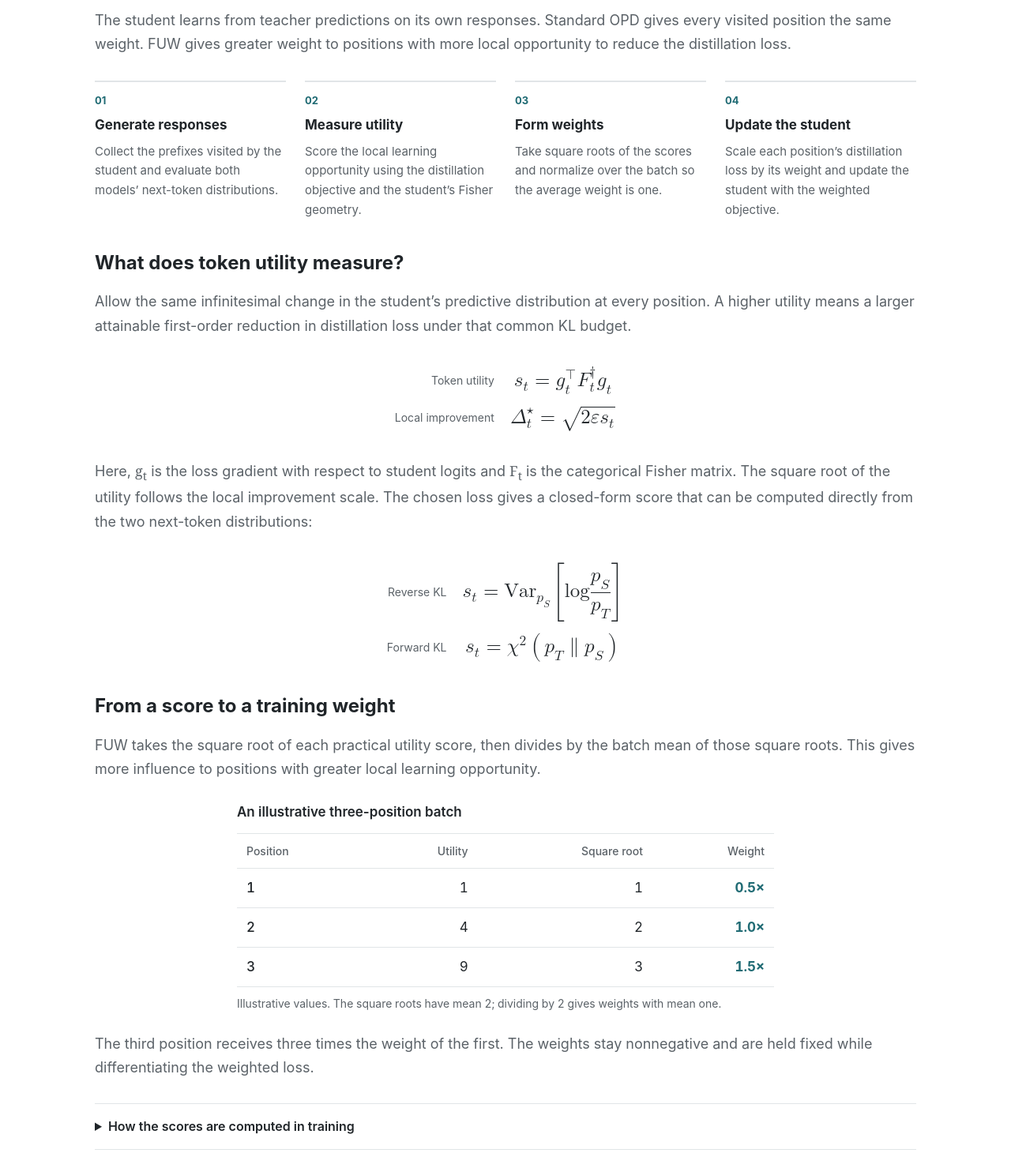
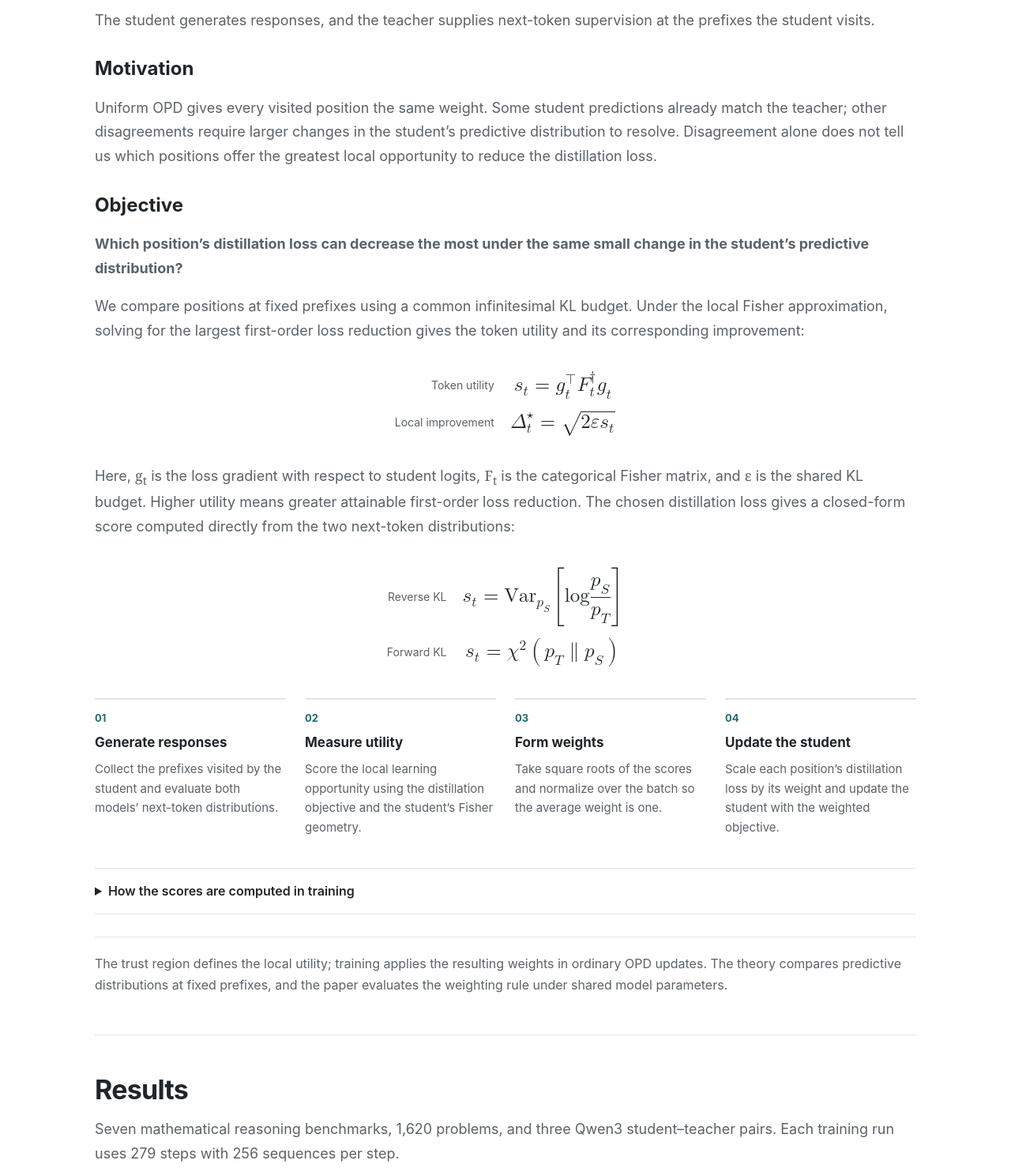
Before and after one commit to fisher-utility-weighting-opd/fisher-utility-weighting-opd.github.io, a plain HTML site: page index.html in a window 1280 px wide. Shown: the part 1096-2575 px from the top of the page at 79% size. Drawn offline with Linux system fonts and the light colour scheme.

Commit message:
Explain token utility motivation and objective

```diff
--- a/index.html
+++ b/index.html
@@ -45,7 +45,25 @@
       <section class="method-section section wrap" id="method" aria-labelledby="method-title">
         <div class="section-heading">
           <h2 id="method-title">How Fisher Utility Weighting works</h2>
-          <p>The student learns from teacher predictions on its own responses. Standard OPD gives every visited position the same weight. FUW gives greater weight to positions with more local opportunity to reduce the distillation loss.</p>
+          <p>The student generates responses, and the teacher supplies next-token supervision at the prefixes the student visits.</p>
+        </div>
+        <h3>Motivation</h3>
+        <p>Uniform OPD gives every visited position the same weight. Some student predictions already match the teacher; other disagreements require larger changes in the student’s predictive distribution to resolve. Disagreement alone does not tell us which positions offer the greatest local opportunity to reduce the distillation loss.</p>
+        <h3>Objective</h3>
+        <p><strong>Which position’s distillation loss can decrease the most under the same small change in the student’s predictive distribution?</strong></p>
+        <p>We compare positions at fixed prefixes using a common infinitesimal KL budget. Under the local Fisher approximation, solving for the largest first-order loss reduction gives the token utility and its corresponding improvement:</p>
+        <div class="equation-line">
+          <span class="equation-label">Token utility</span>
+          <math display="block" aria-label="s sub t equals g sub t transpose F sub t pseudoinverse g sub t"><mrow><msub><mi>s</mi><mi>t</mi></msub><mo>=</mo><msubsup><mi>g</mi><mi>t</mi><mo>⊤</mo></msubsup><msubsup><mi>F</mi><mi>t</mi><mo>†</mo></msubsup><msub><mi>g</mi><mi>t</mi></msub></mrow></math>
+          <span class="equation-label">Local improvement</span>
+          <math display="block" aria-label="Delta star sub t equals square root of 2 epsilon s sub t"><mrow><msubsup><mi>Δ</mi><mi>t</mi><mo>⋆</mo></msubsup><mo>=</mo><msqrt><mrow><mn>2</mn><mi>ε</mi><msub><mi>s</mi><mi>t</mi></msub></mrow></msqrt></mrow></math>
+        </div>
+        <p>Here, <span class="inline-math">g<sub>t</sub></span> is the loss gradient with respect to student logits, <span class="inline-math">F<sub>t</sub></span> is the categorical Fisher matrix, and <span class="inline-math">ε</span> is the shared KL budget. Higher utility means greater attainable first-order loss reduction. The chosen distillation loss gives a closed-form score computed directly from the two next-token distributions:</p>
+        <div class="equation-line">
+          <span class="equation-label">Reverse KL</span>
+          <math display="block" aria-label="Utility is the student-weighted variance of the student-to-teacher log probability ratio"><mrow><msub><mi>s</mi><mi>t</mi></msub><mo>=</mo><msub><mi mathvariant="normal">Var</mi><msub><mi>p</mi><mi>S</mi></msub></msub><mo>[</mo><mi mathvariant="normal">log</mi><mfrac><msub><mi>p</mi><mi>S</mi></msub><msub><mi>p</mi><mi>T</mi></msub></mfrac><mo>]</mo></mrow></math>
+          <span class="equation-label">Forward KL</span>
+          <math display="block" aria-label="Utility is Pearson chi squared divergence of teacher from student"><mrow><msub><mi>s</mi><mi>t</mi></msub><mo>=</mo><msup><mi>χ</mi><mn>2</mn></msup><mo>(</mo><msub><mi>p</mi><mi>T</mi></msub><mo>∥</mo><msub><mi>p</mi><mi>S</mi></msub><mo>)</mo></mrow></math>
         </div>
         <ol class="method-flow" aria-label="FUW training flow">
           <li><strong>Generate responses</strong><p>Collect the prefixes visited by the student and evaluate both models’ next-token distributions.</p></li>
@@ -53,36 +71,6 @@
           <li><strong>Form weights</strong><p>Take square roots of the scores and normalize over the batch so the average weight is one.</p></li>
           <li><strong>Update the student</strong><p>Scale each position’s distillation loss by its weight and update the student with the weighted objective.</p></li>
         </ol>
-        <h3>What does token utility measure?</h3>
-        <p>Allow the same infinitesimal change in the student’s predictive distribution at every position. A higher utility means a larger attainable first-order reduction in distillation loss under that common KL budget.</p>
-        <div class="equation-line">
-          <span class="equation-label">Token utility</span>
-          <math display="block" aria-label="s sub t equals g sub t transpose F sub t pseudoinverse g sub t"><mrow><msub><mi>s</mi><mi>t</mi></msub><mo>=</mo><msubsup><mi>g</mi><mi>t</mi><mo>⊤</mo></msubsup><msubsup><mi>F</mi><mi>t</mi><mo>†</mo></msubsup><msub><mi>g</mi><mi>t</mi></msub></mrow></math>
-          <span class="equation-label">Local improvement</span>
-          <math display="block" aria-label="Delta star sub t equals square root of 2 epsilon s sub t"><mrow><msubsup><mi>Δ</mi><mi>t</mi><mo>⋆</mo></msubsup><mo>=</mo><msqrt><mrow><mn>2</mn><mi>ε</mi><msub><mi>s</mi><mi>t</mi></msub></mrow></msqrt></mrow></math>
-        </div>
-        <p>Here, <span class="inline-math">g<sub>t</sub></span> is the loss gradient with respect to student logits and <span class="inline-math">F<sub>t</sub></span> is the categorical Fisher matrix. The square root of the utility follows the local improvement scale. The chosen loss gives a closed-form score that can be computed directly from the two next-token distributions:</p>
-        <div class="equation-line">
-          <span class="equation-label">Reverse KL</span>
-          <math display="block" aria-label="Utility is the student-weighted variance of the student-to-teacher log probability ratio"><mrow><msub><mi>s</mi><mi>t</mi></msub><mo>=</mo><msub><mi mathvariant="normal">Var</mi><msub><mi>p</mi><mi>S</mi></msub></msub><mo>[</mo><mi mathvariant="normal">log</mi><mfrac><msub><mi>p</mi><mi>S</mi></msub><msub><mi>p</mi><mi>T</mi></msub></mfrac><mo>]</mo></mrow></math>
-          <span class="equation-label">Forward KL</span>
-          <math display="block" aria-label="Utility is Pearson chi squared divergence of teacher from student"><mrow><msub><mi>s</mi><mi>t</mi></msub><mo>=</mo><msup><mi>χ</mi><mn>2</mn></msup><mo>(</mo><msub><mi>p</mi><mi>T</mi></msub><mo>∥</mo><msub><mi>p</mi><mi>S</mi></msub><mo>)</mo></mrow></math>
-        </div>
-        <h3>From a score to a training weight</h3>
-        <p>FUW takes the square root of each practical utility score, then divides by the batch mean of those square roots. This gives more influence to positions with greater local learning opportunity.</p>
-        <div class="weight-example" role="group" aria-labelledby="weight-example-title">
-          <h4 id="weight-example-title">An illustrative three-position batch</h4>
-          <table class="example-table">
-            <caption>Illustrative values. The square roots have mean 2; dividing by 2 gives weights with mean one.</caption>
-            <thead><tr><th scope="col">Position</th><th scope="col">Utility</th><th scope="col">Square root</th><th scope="col">Weight</th></tr></thead>
-            <tbody>
-              <tr><th scope="row">1</th><td>1</td><td>1</td><td>0.5×</td></tr>
-              <tr><th scope="row">2</th><td>4</td><td>2</td><td>1.0×</td></tr>
-              <tr><th scope="row">3</th><td>9</td><td>3</td><td>1.5×</td></tr>
-            </tbody>
-          </table>
-        </div>
-        <p>The third position receives three times the weight of the first. The weights stay nonnegative and are held fixed while differentiating the weighted loss.</p>
         <details class="implementation-details"><summary>How the scores are computed in training</summary><div><p>For reverse KL, use the union of the student’s and teacher’s top 16 tokens, containing at most 32 tokens. Renormalize both distributions on that set, clip their log ratios to [−5, 5], and compute the student-weighted variance. These approximate scores supply the square-root weights.</p><p>If every score is zero, use uniform weights. Stop gradients through the weights when optimizing the student. Forward KL uses its corresponding Pearson χ<sup>2</sup> utility and upper-clips the teacher-to-student log ratio at 3 for scoring.</p></div></details>
         <p class="theory-note">The trust region defines the local utility; training applies the resulting weights in ordinary OPD updates. The theory compares predictive distributions at fixed prefixes, and the paper evaluates the weighting rule under shared model parameters.</p>
       </section>
--- a/styles.css
+++ b/styles.css
@@ -61,15 +61,6 @@ a:focus-visible, button:focus-visible, summary:focus-visible, .table-scroll:focu
 .method-flow strong { font-size: 17px; font-weight: 650; }
 .method-flow p { margin: 6px 0 0; color: var(--muted); font-size: 15px; line-height: 1.65; }
 .method-section > h3 { margin: 30px 0 10px; font-size: 24px; font-weight: 650; line-height: 1.35; }
-.weight-example { max-width: 680px; margin: 24px auto; }
-.weight-example h4 { margin: 0 0 12px; font-size: 17px; font-weight: 600; }
-.example-table { width: 100%; border-collapse: collapse; text-align: right; font-size: 17px; font-variant-numeric: tabular-nums; }
-.example-table th, .example-table td { padding: 10px 12px; border-bottom: 1px solid var(--line); }
-.example-table th:first-child { text-align: left; }
-.example-table thead th { border-top: 1px solid var(--line); color: var(--muted); font-size: 14px; font-weight: 500; }
-.example-table tbody th { font-weight: 500; }
-.example-table td:last-child { color: var(--accent); font-weight: 650; }
-.example-table caption { caption-side: bottom; padding-top: 10px; color: var(--muted); font-size: 14px; line-height: 1.6; text-align: left; }
 .theory-note { margin: 28px 0 0; padding-top: 20px; border-top: 1px solid var(--line); color: var(--muted); font-size: 16px; }
 .theory-note strong { color: var(--ink); font-weight: 650; }
 .utility-visual { margin: 28px auto; }
@@ -147,9 +138,6 @@ figcaption strong { color: var(--ink); font-weight: 650; }
   .method-flow li::before { display: inline-block; margin: 0 10px 0 0; }
   .method-flow p { margin-left: 29px; font-size: 16px; }
   .method-section > h3 { font-size: 21px; }
-  .example-table { font-size: 16px; }
-  .example-table th, .example-table td { padding: 9px 6px; }
-  .example-table thead th { font-size: 13px; }
   .theory-note { font-size: 15px; }
   .result-panel + .result-panel { margin-top: 32px; padding-top: 28px; }
   .result-intro h3 { font-size: 24px; }
```
Also changed, not shown: 1 other file.
